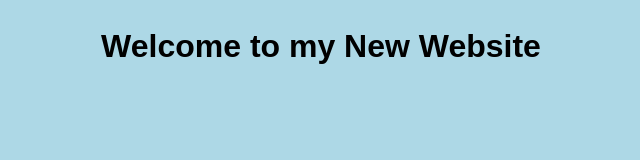
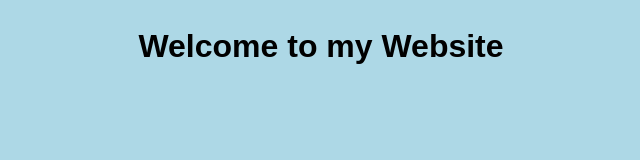
Before and after one commit to kklint/interesting-frost, a website: page index.html in a window 1280 px wide. Shown: the whole page, without its empty margins (319-959 px from the left). Drawn offline with Linux system fonts and the light colour scheme.

Commit message:
Changed header in index.html

```diff
--- a/index.html
+++ b/index.html
@@ -2,7 +2,7 @@
 </head>
 <body>
 
-  <h1>Welcome to my New Website</h1>
+  <h1>Welcome to my Website</h1>
 
 </body>
 </html>
```
